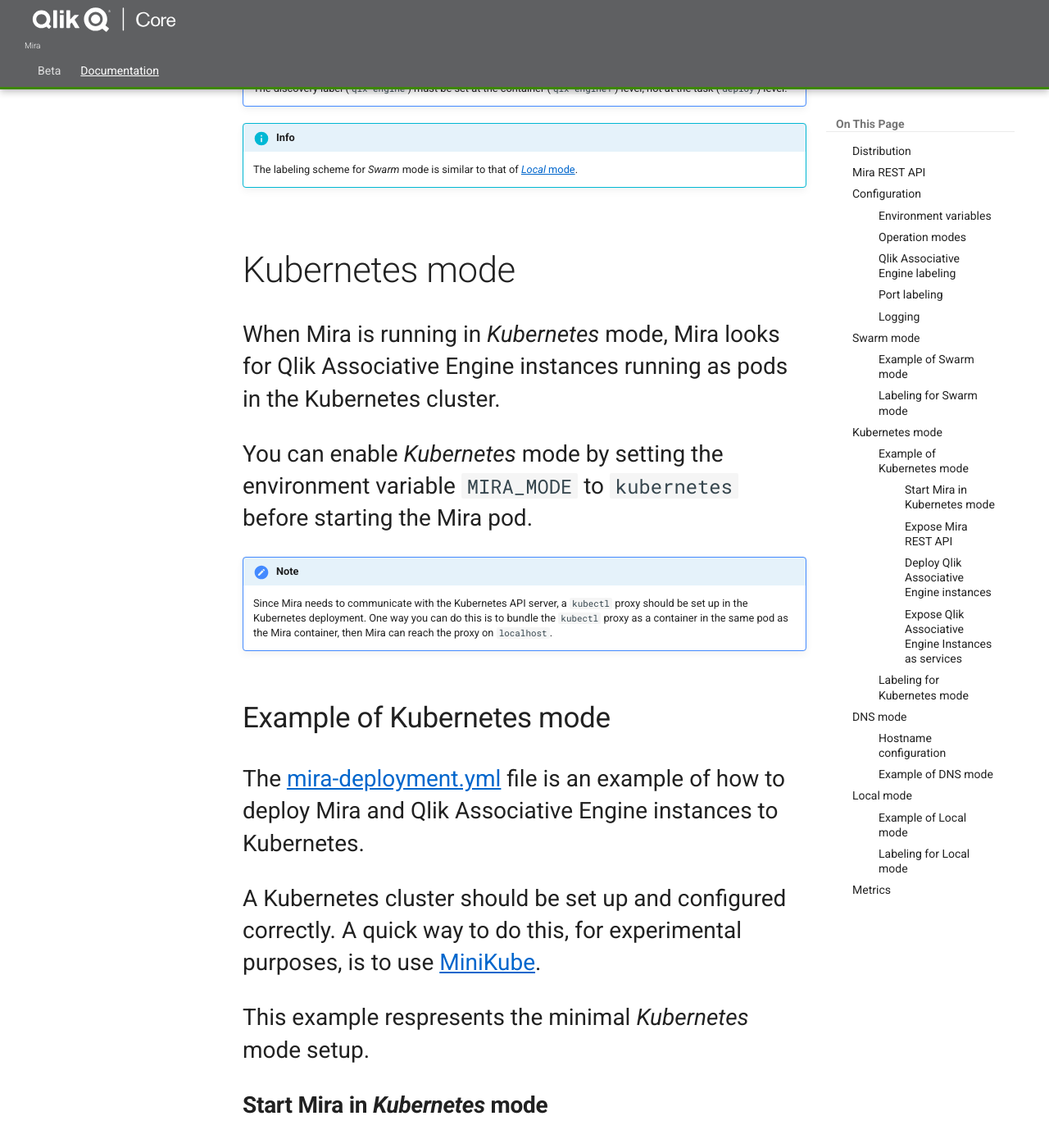
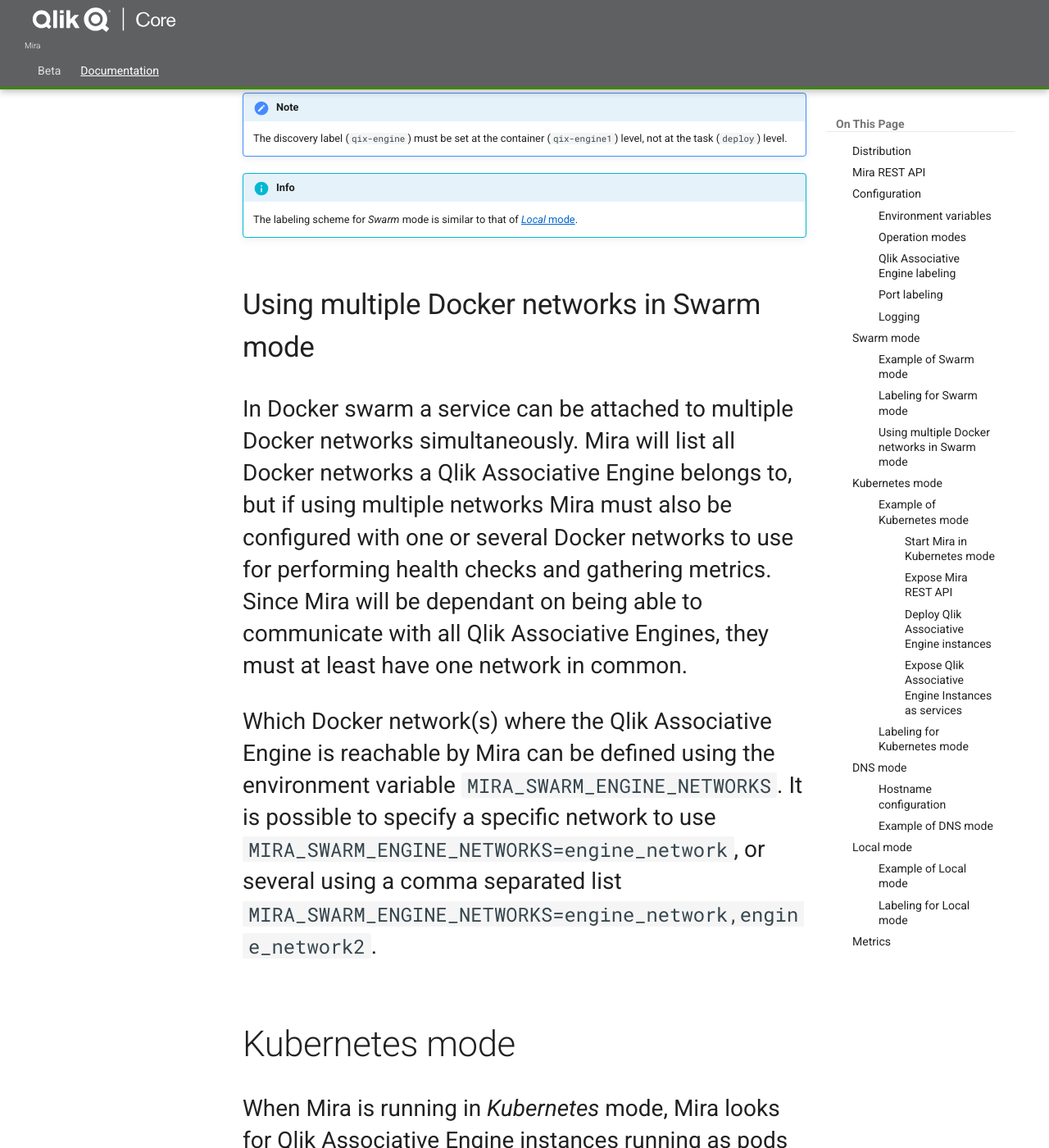
Before and after one commit to qlik-oss/core-website, an MkDocs documentation site: the page built from docs/docs/services/mira.md, in a window 1280 px wide and 1400 px high, scrolled down 8377 px. Shown: the whole window at 82% size. Built offline with MkDocs 1.6.1 and Material for MkDocs 9.7.7, drawn with Linux system fonts in a browser that asks for light colours; old or Windows-style settings are respelled for this version of MkDocs; some of the changed text lies outside the part shown.

Commit message:
Update Mira env variable and metrics documentation (#206)

```diff
--- a/docs/docs/services/mira.md
+++ b/docs/docs/services/mira.md
@@ -36,7 +36,8 @@
 | MIRA_ENGINE_UPDATE_INTERVAL           | 10000                    | Interval in milliseconds for updating health and metrics for Qlik Associative Engine instances. |
 | MIRA_KUBERNETES_PROXY_PORT            | 8001                    | Port that Mira uses to communicate with the Kubernetes API server. |
 | MIRA_LOG_LEVEL                        | info                    | Minimum log level that Mira outputs when logging to `stdout`. |
-| MIRA_ALLOWED_RESPONSE_TIME            | 1000                    | Maximum allowed time in milliseconds from when a request is received until a response is being sent. |
+| MIRA_ALLOWED_RESPONSE_TIME            | 1                       | Maximum allowed time in seconds from when a request is received until a response is being sent. |
+| MIRA_SWARM_ENGINES_NETWORKS | n/a                               | Docker networks Mira should use for status checking. Only applicable in `swarm` mode. |
 
 ### Operation modes
 
@@ -177,6 +178,20 @@
 
 !!! Info
     The labeling scheme for _Swarm_ mode is similar to that of [_Local_ mode](#local-mode).
+
+### Using multiple Docker networks in Swarm mode
+
+In Docker swarm a service can be attached to multiple Docker networks simultaneously.
+Mira will list all Docker networks a Qlik Associative Engine belongs to,
+but if using multiple networks Mira must also be configured with one or several Docker networks
+to use for performing health checks and gathering metrics.
+Since Mira will be dependant on being able to communicate with all Qlik Associative Engines,
+they must at least have one network in common.
+
+Which Docker network(s) where the Qlik Associative Engine is reachable by Mira
+can be defined using the environment variable `MIRA_SWARM_ENGINE_NETWORKS`.
+It is possible to specify a specific network to use `MIRA_SWARM_ENGINE_NETWORKS=engine_network`,
+or several using a comma separated list `MIRA_SWARM_ENGINE_NETWORKS=engine_network,engine_network2`.
 
 ## Kubernetes mode
 
@@ -401,3 +416,5 @@
 
 Mira exposes the recommended standard metrics from
 [Prometheus](https://prometheus.io/docs/instrumenting/writing_clientlibs/#standard-and-runtime-collectors).
+
+In addition to the standard metrics Mira will also supply metrics regarding build info and response times of http requests.
```
